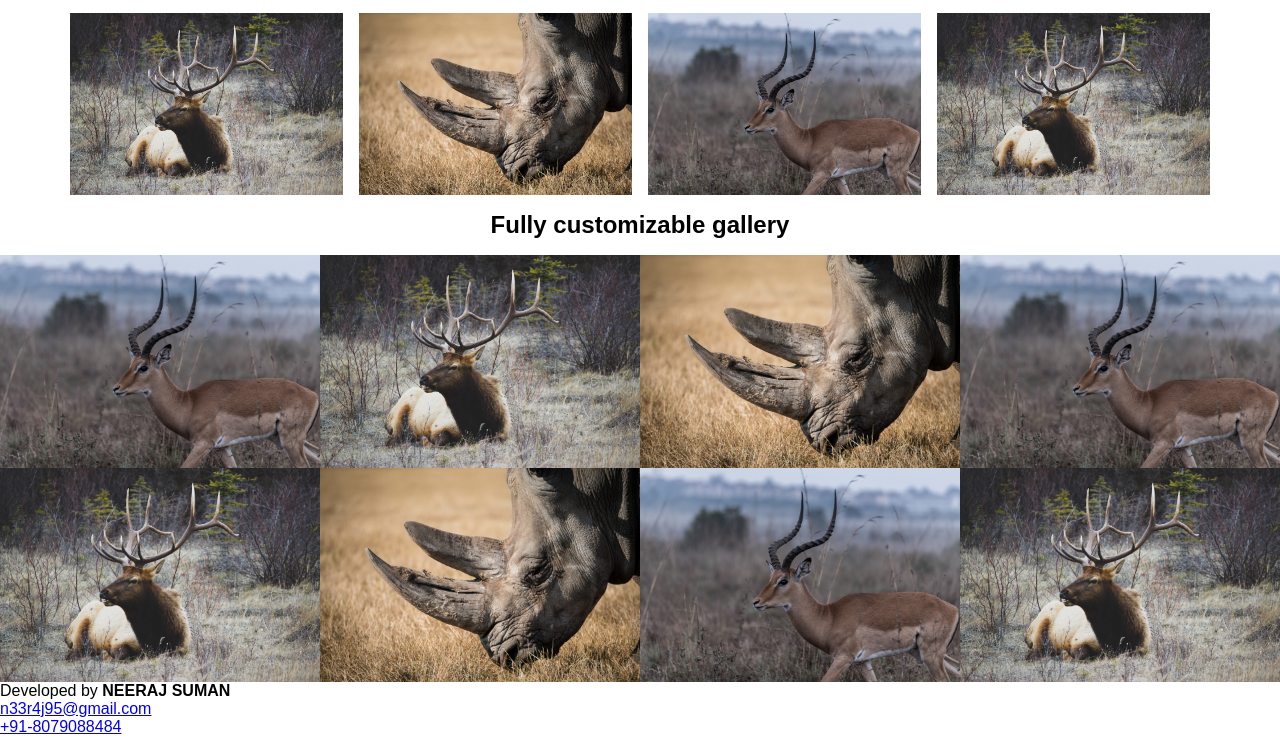
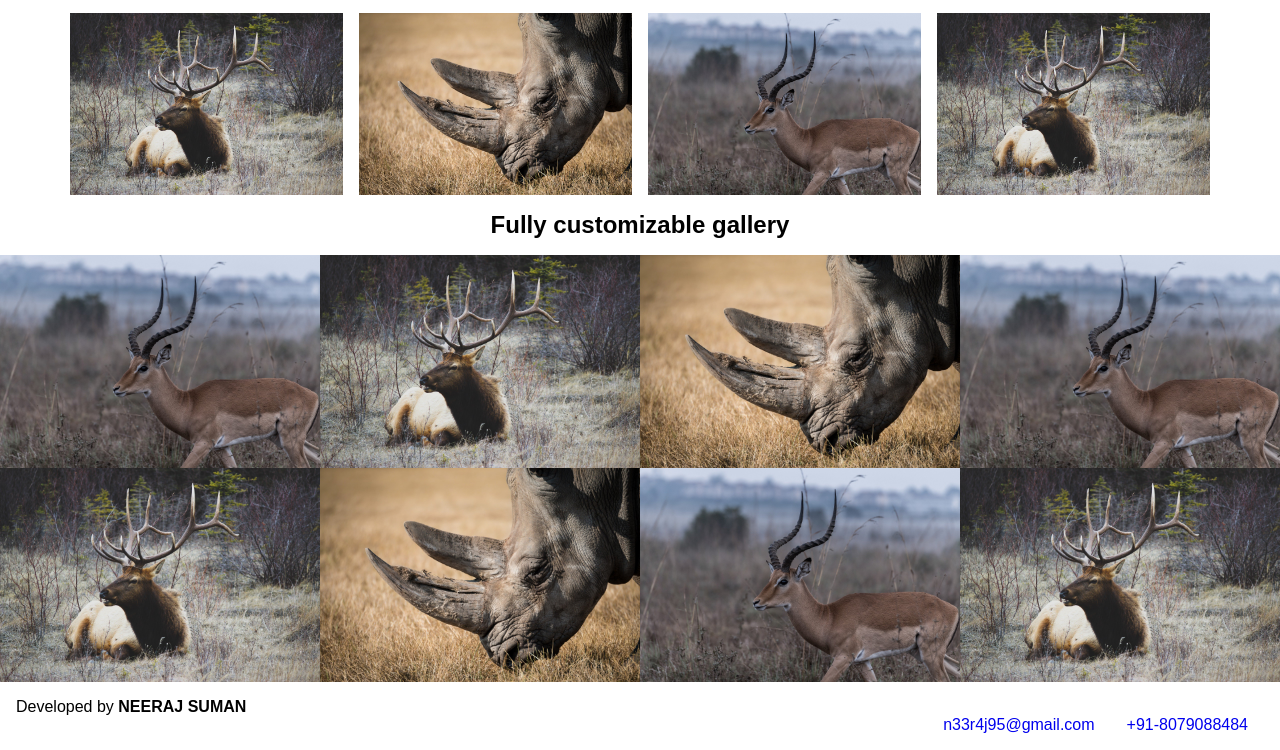
Before and after one commit to m45t3r95/site2, a plain HTML site: page index.html in a window 1280 px wide. Shown: the part 696-1446 px from the top of the page. Drawn offline with Linux system fonts and the light colour scheme.

Commit message:
Update style.css

```diff
--- a/style.css
+++ b/style.css
@@ -90,6 +90,31 @@
     height: 100%;
 }
 
+.copyright .container{
+    align-items: center;
+    padding: 16px;
+}
+.copyright .left,.right{
+    flex: 1;
+}
+.copyright ul{
+    list-style-type: none;
+    display: flex;
+    justify-content: flex-end;
+}
+.copyright i{
+    font-size: 24px;
+}
+.copyright li{
+    display: flex;
+    align-content: center;
+    margin: 0px 8px 0px;
+}
+.copyright a{
+    text-decoration: none;
+    padding: 0px 8px 0px;
+}
+
 
 @media screen and (max-width: 768px){
     .first-section nav{
@@ -119,3 +144,12 @@
         grid-template-columns: auto;
     }
 }
+
+@media screen and (max-width: 700px){
+    .copyright ul{
+        flex-direction: column;
+    }
+    .copyright li{
+        margin: 4px;
+    }
+}
```
